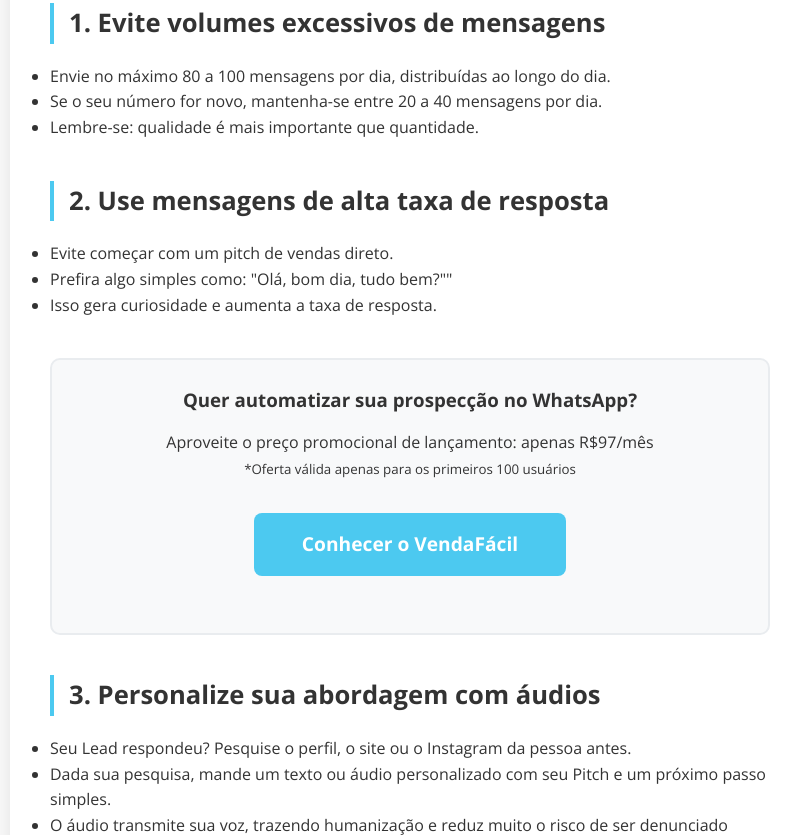
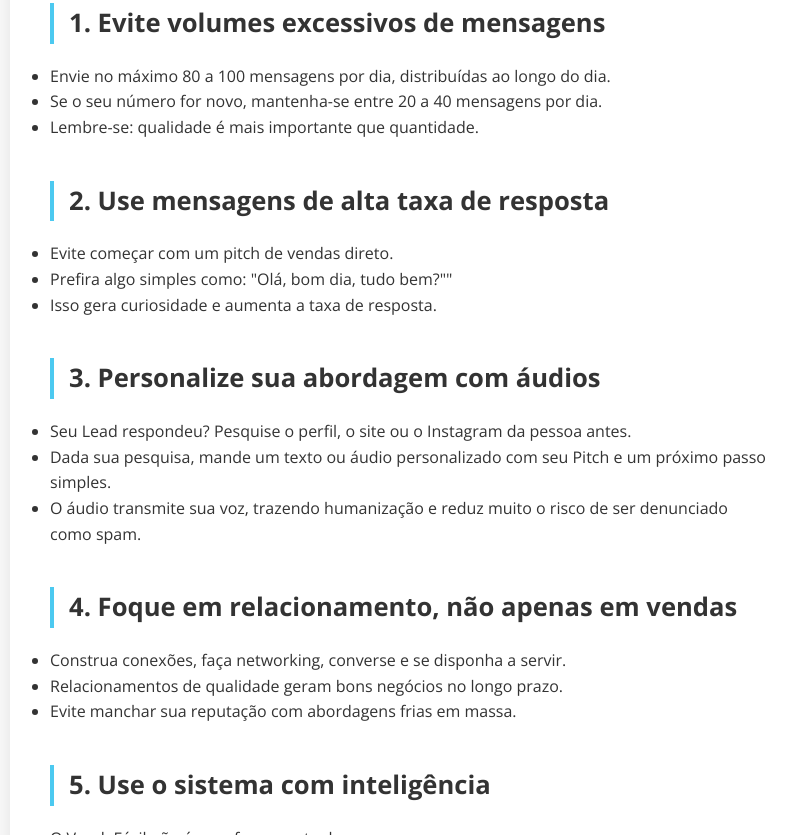
Before and after one commit to danielharagao/carry_lp, a plain HTML site: page dicas.html in a window 1280 px wide. Shown: the part 462-1297 px from the top of the page, without its empty margins (230-1031 px from the left). Drawn offline with nearby package versions, Linux system fonts and the light colour scheme.

```diff
--- a/dicas.html
+++ b/dicas.html
@@ -135,26 +135,6 @@
       </ul>
     </div>
 
-    <div class="cta-box">
-        <h3>Quer automatizar sua prospecção no WhatsApp?</h3>
-        <p>Aproveite o preço promocional de lançamento: apenas R$97/mês</p>
-        <p><small>*Oferta válida apenas para os primeiros 100 usuários</small></p>
-        <div class="button-container">
-          <a href="/carry_lp" class="cta-button" style="
-            display: inline-block;
-            padding: 1rem 3rem;
-            font-size: 1.2rem;
-            background-color: #4cc9f0;
-            color: white;
-            text-decoration: none;
-            border-radius: 8px;
-            font-weight: bold;
-            transition: background-color 0.3s ease;">
-            Conhecer o VendaFácil
-          </a>
-        </div>
-      </div>
-
     <div class="tip-section">
       <h2>3. Personalize sua abordagem com áudios</h2>
       <ul>
```
